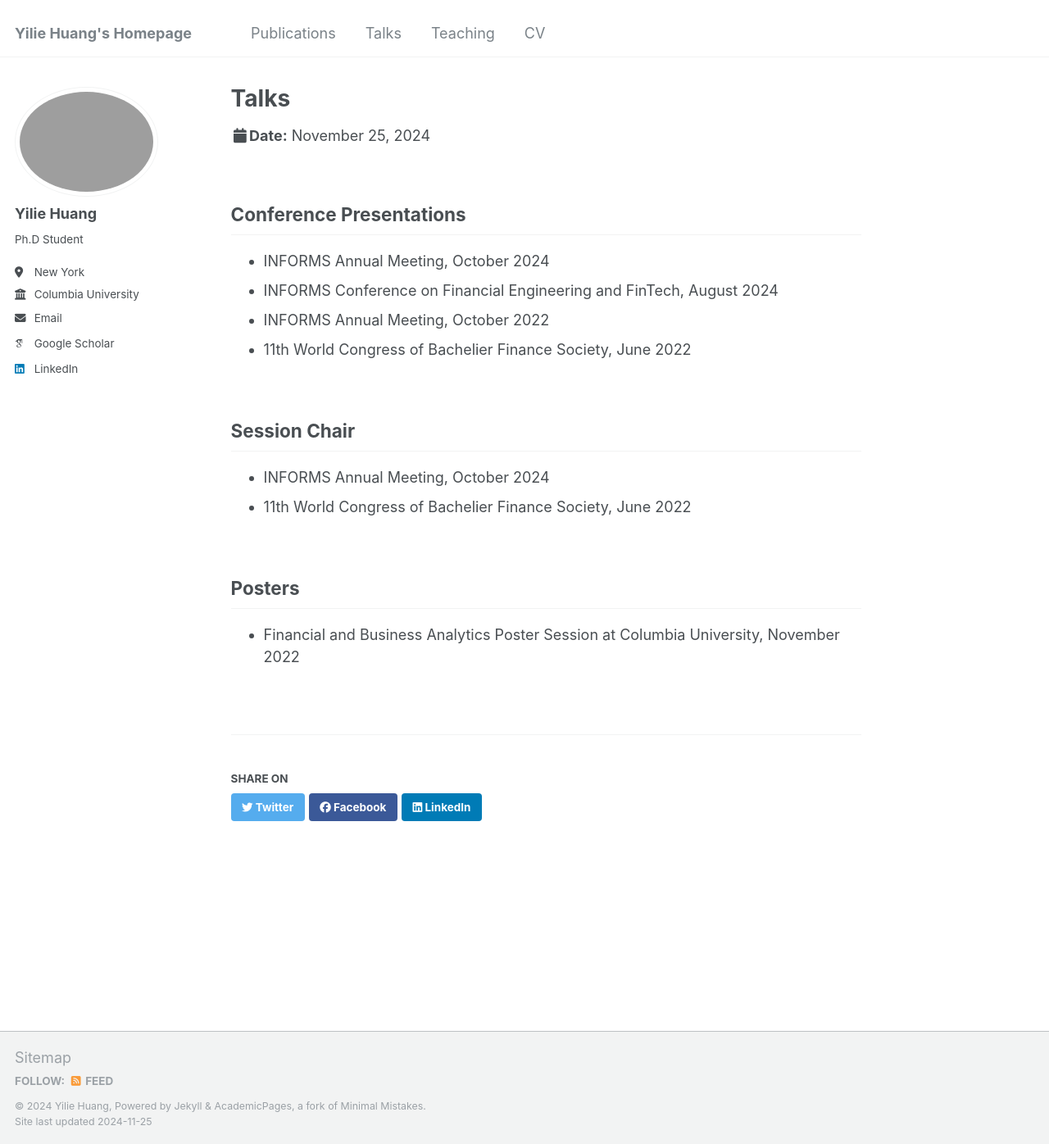
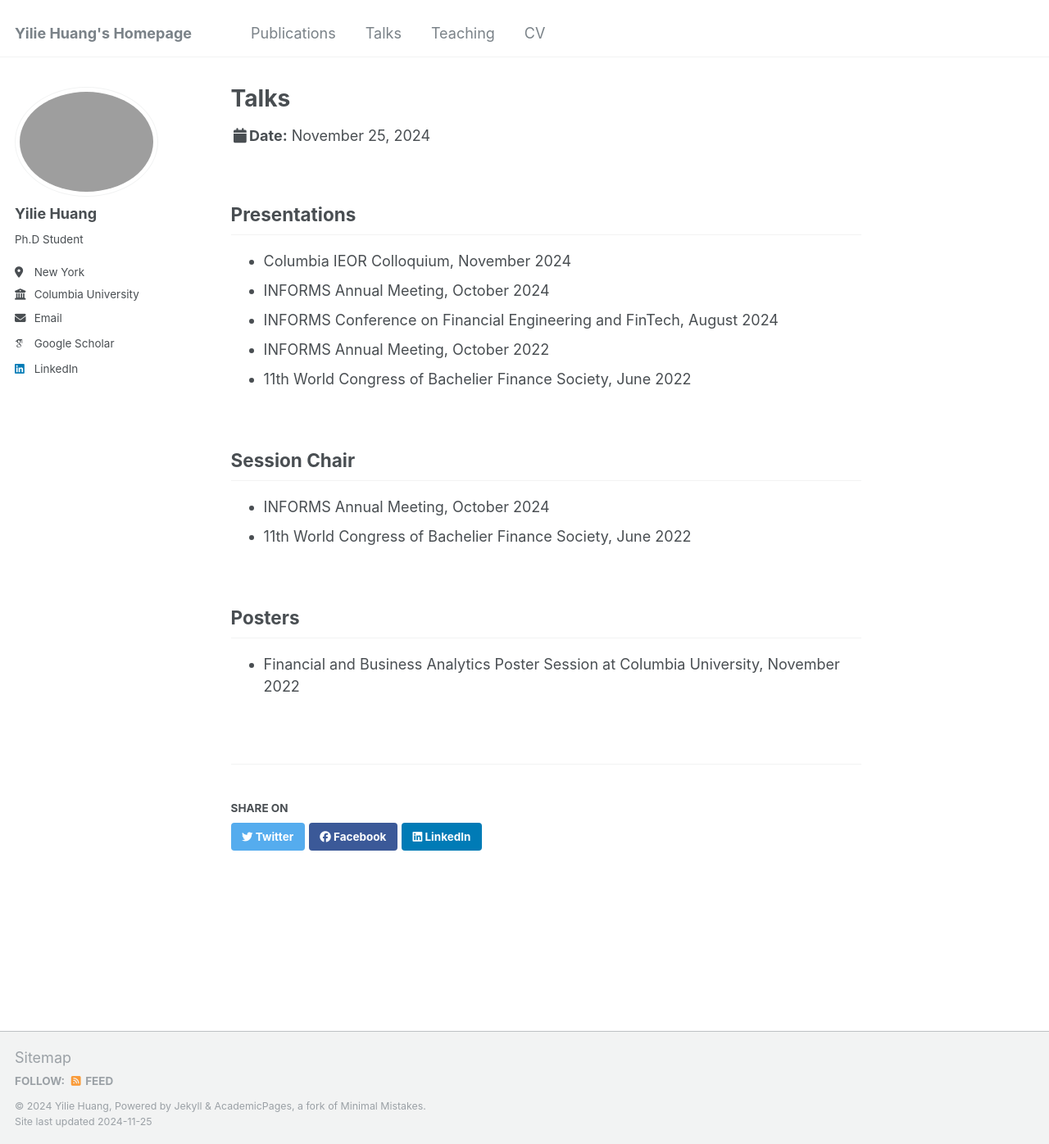
Before and after one commit to yiliehuang/yiliehuang.github.io, a Jekyll site: the page built from _talks/talks.md, in a window 1280 px wide and 1396 px high. Shown: the whole window at 82% size. Built offline with Jekyll 4.4.1, drawn with Linux system fonts in a browser that asks for light colours; some web fonts are replaced.

Commit message:
Update talks.md

```diff
--- a/_talks/talks.md
+++ b/_talks/talks.md
@@ -3,7 +3,8 @@ collection: talks
 permalink: /talks/talks
 ---
 
-<h2>Conference Presentations</h2>
+<h2>Presentations</h2>
+- Columbia IEOR Colloquium, November 2024<br>
 - INFORMS Annual Meeting, October 2024<br>
 - INFORMS Conference on Financial Engineering and FinTech, August 2024<br>
 - INFORMS Annual Meeting, October 2022<br>
```
